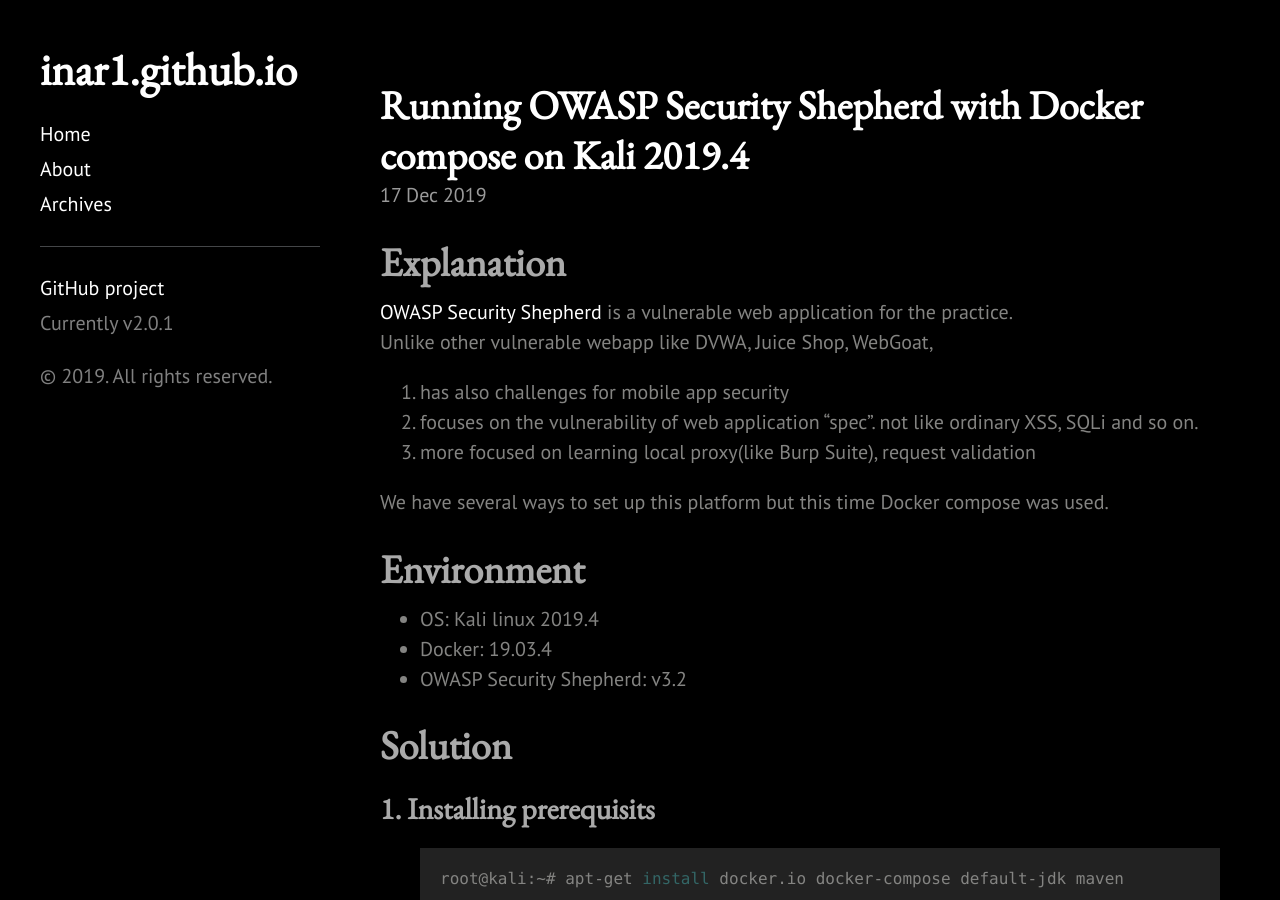
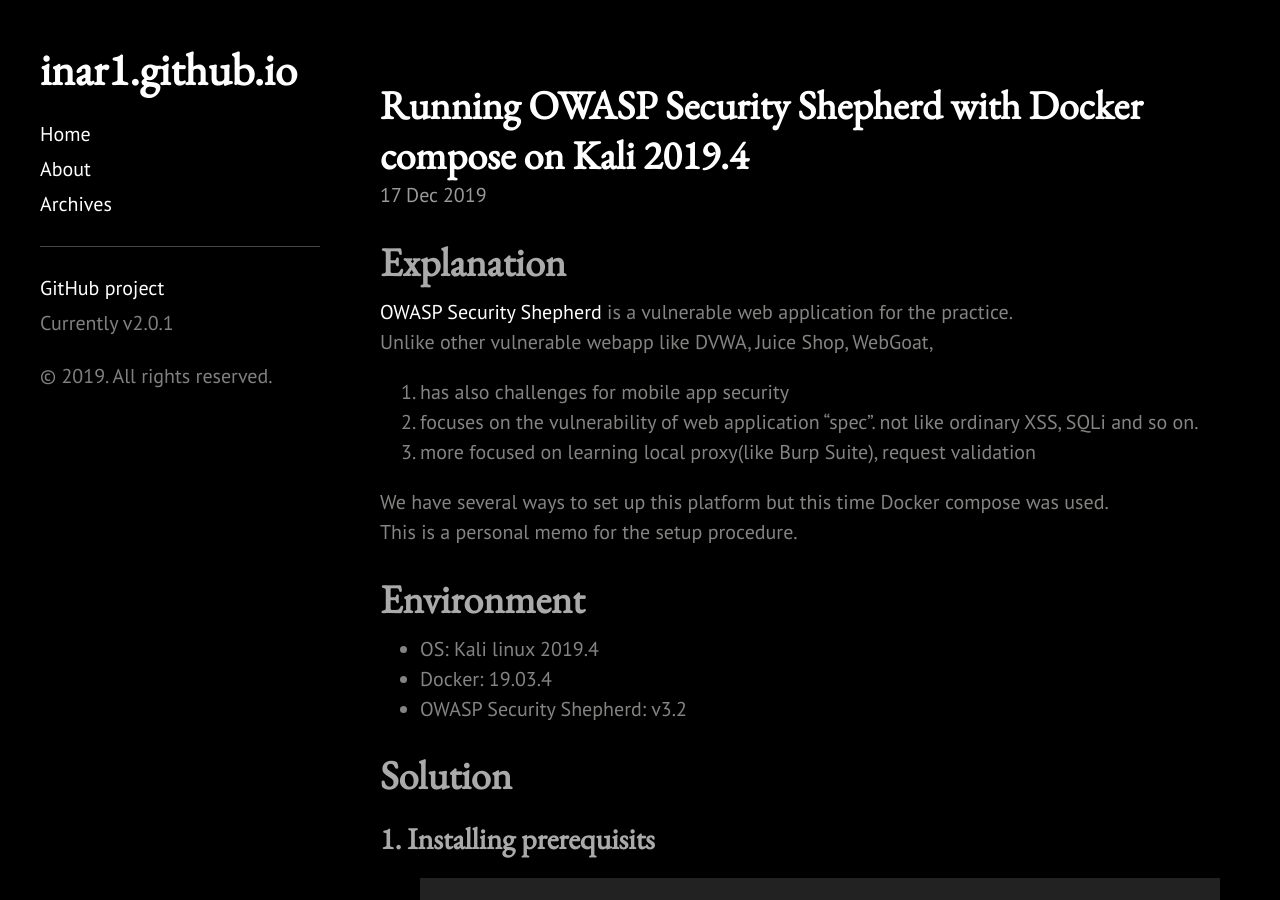
Before and after one commit to 1n4r1/1n4r1.github.io, a Jekyll site: the page built from _posts/2019-12-17-Shepherd-docker-setup.md, in a window 1280 px wide and 900 px high. Built offline with Jekyll 4.4.1, drawn with Linux system fonts in a browser that asks for light colours; a style sheet for code colours, icons or effects is not loaded.

Commit message:
add one line

```diff
--- a/_posts/2019-12-17-Shepherd-docker-setup.md
+++ b/_posts/2019-12-17-Shepherd-docker-setup.md
@@ -10,7 +10,8 @@ Unlike other vulnerable webapp like DVWA, Juice Shop, WebGoat,
 2. focuses on the vulnerability of web application "spec". not like ordinary XSS, SQLi and so on.
 3. more focused on learning local proxy(like Burp Suite), request validation
 
-We have several ways to set up this platform but this time Docker compose was used.
+We have several ways to set up this platform but this time Docker compose was used.<br>
+This is a personal memo for the setup procedure.
 
 # Environment
 * OS: Kali linux 2019.4
```
